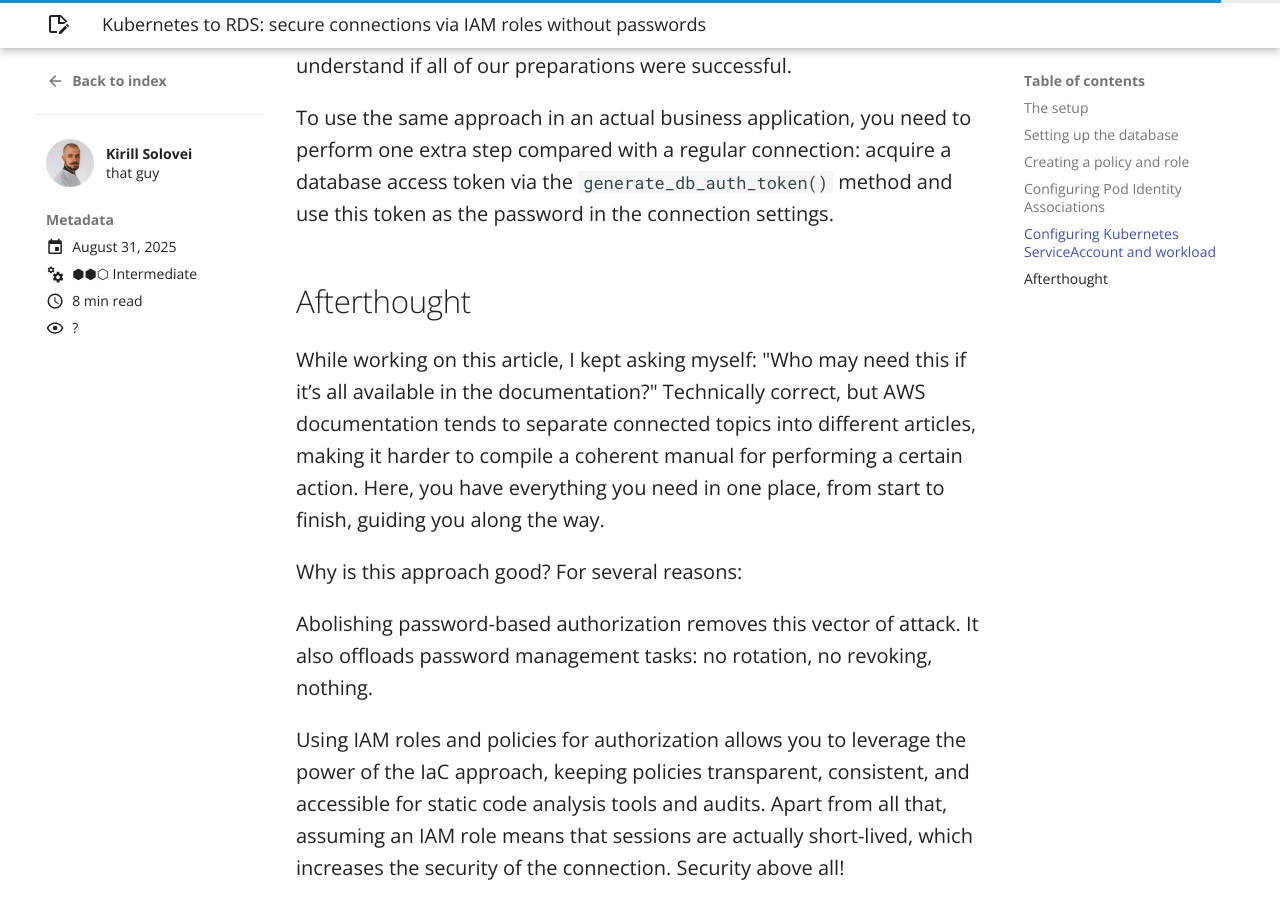
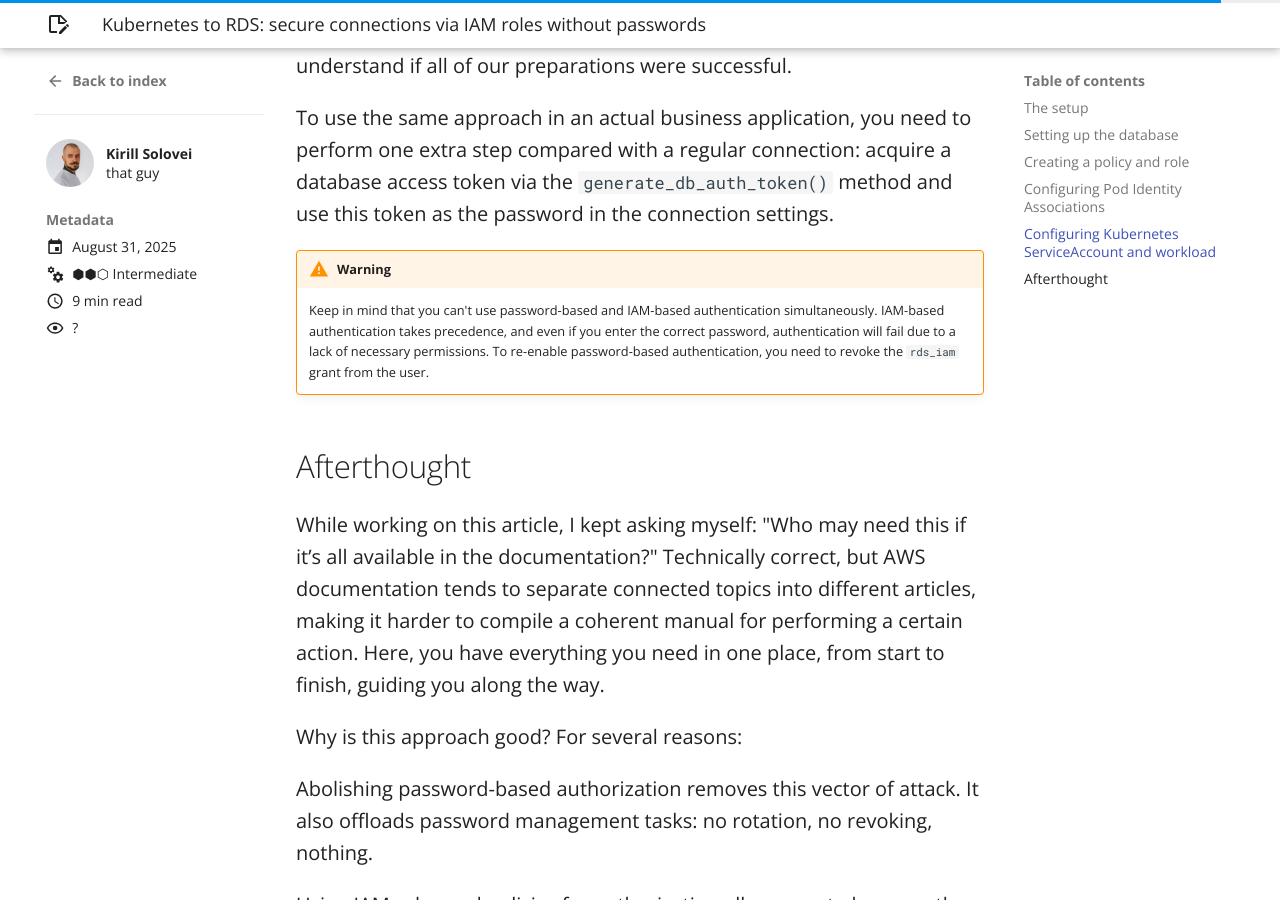
Before and after one commit to hatedabamboo/notes.hatedabamboo.me, an MkDocs documentation site: the page built from docs/posts/kubernetes-to-rds-secure-connections-via-iam-roles-without-passwords.md, in a window 1280 px wide and 900 px high, scrolled down 8873 px. Built offline with MkDocs 1.6.1 and Material for MkDocs 9.7.7, drawn with Linux system fonts in a browser that asks for light colours.

Commit message:
Add a warning to the latest post

```diff
--- a/docs/posts/kubernetes-to-rds-secure-connections-via-iam-roles-without-passwords.md
+++ b/docs/posts/kubernetes-to-rds-secure-connections-via-iam-roles-without-passwords.md
@@ -353,6 +353,11 @@ While not performing any meaningful actions, this script helps us understand if
 
 To use the same approach in an actual business application, you need to perform one extra step compared with a regular connection: acquire a database access token via the `generate_db_auth_token()` method and use this token as the password in the connection settings.
 
+!!! warning
+
+    Keep in mind that you can't use password-based and IAM-based authentication simultaneously. IAM-based authentication takes precedence, and even if you enter the correct password, authentication will fail due to a lack of necessary permissions. To re-enable password-based authentication, you need to revoke the `rds_iam` grant from the user.
+
+
 ## Afterthought
 
 While working on this article, I kept asking myself: "Who may need this if it’s all available in the documentation?" Technically correct, but AWS documentation tends to separate connected topics into different articles, making it harder to compile a coherent manual for performing a certain action. Here, you have everything you need in one place, from start to finish, guiding you along the way.
```
